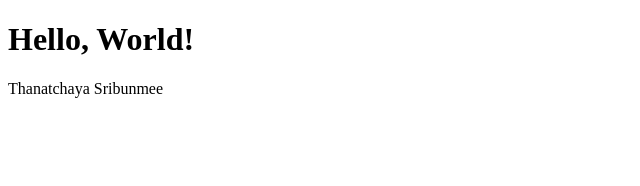
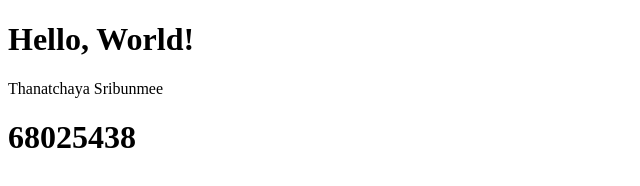
Before and after one commit to thanachayatoon-collab/test_kub, a plain HTML site: page Test_01.html in a window 1280 px wide. Shown: the whole page, without its empty margins (0-640 px from the left). Drawn offline with Linux system fonts and the light colour scheme.

Commit message:
Update Test_01.html

```diff
--- a/Test_01.html
+++ b/Test_01.html
@@ -8,5 +8,6 @@
 <body>
     <h1>Hello, World!</h1>
     <p>Thanatchaya Sribunmee</p>
+    <h1>68025438</h1>
 </body>
 </html>
```
